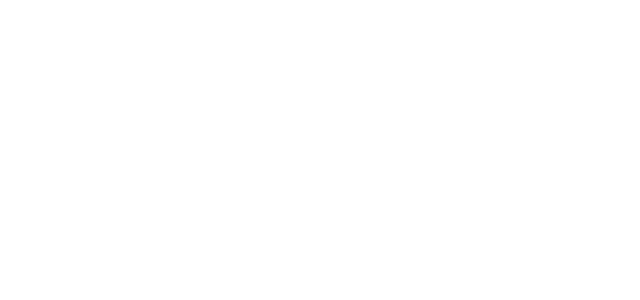
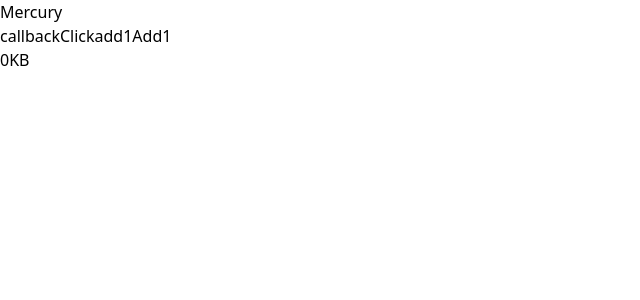
Before and after one commit to Quixote719/Eden, a React (Vite) app: page /Mercury in a window 1280 px wide. Before the commit this address had no page. Shown: the top 300 px of the page, without its empty margins (0-640 px from the left). Built offline with nearby package versions, Linux system fonts and the light colour scheme.

Commit message:
useCallback and useMemo

```diff
--- a/src/main.jsx
+++ b/src/main.jsx
@@ -5,6 +5,7 @@
 
 const AsyncEarth = lazy(() => import('./pages/earth'));
 const AsyncVenus = lazy(() => import('./pages/venus'));
+const AsyncMercury = lazy(() => import('./pages/mercury'));
 
 class App extends React.PureComponent {
   render() {
@@ -13,6 +14,7 @@
         <Routes>
           <Route path="/Venus" element={<AsyncVenus />} />
           <Route path="/Earth" element={<AsyncEarth />} />
+          <Route path="/Mercury" element={<AsyncMercury />} />
           <Route path="/" element={<AsyncEarth />} />
         </Routes>
       </Router>
--- /dev/null
+++ b/src/pages/mercury.jsx
@@ -0,0 +1,33 @@
+import React, { useState, useCallback, useMemo } from 'react';
+
+const Mercury = () => {
+  const [count, setCount] = useState(0);
+
+  const ucb = useCallback(() => {
+    console.log(count);
+  }, [count]);
+
+  const ucb1 = useCallback(() => {
+    setCount(count + 1);
+  }, []);
+
+  const ucb2 = useCallback(() => {
+    setCount(count + 1);
+  }, [count]);
+
+  const memoDiv = useMemo(() => {
+    return count + 'KB';
+  }, [count]);
+
+  return (
+    <div>
+      <div>Mercury</div>
+      <button onClick={ucb}>callbackClick</button>
+      <button onClick={ucb1}>add1</button>
+      <button onClick={ucb2}>Add1</button>
+      <div>{memoDiv}</div>
+    </div>
+  );
+};
+
+export default Mercury;
```
